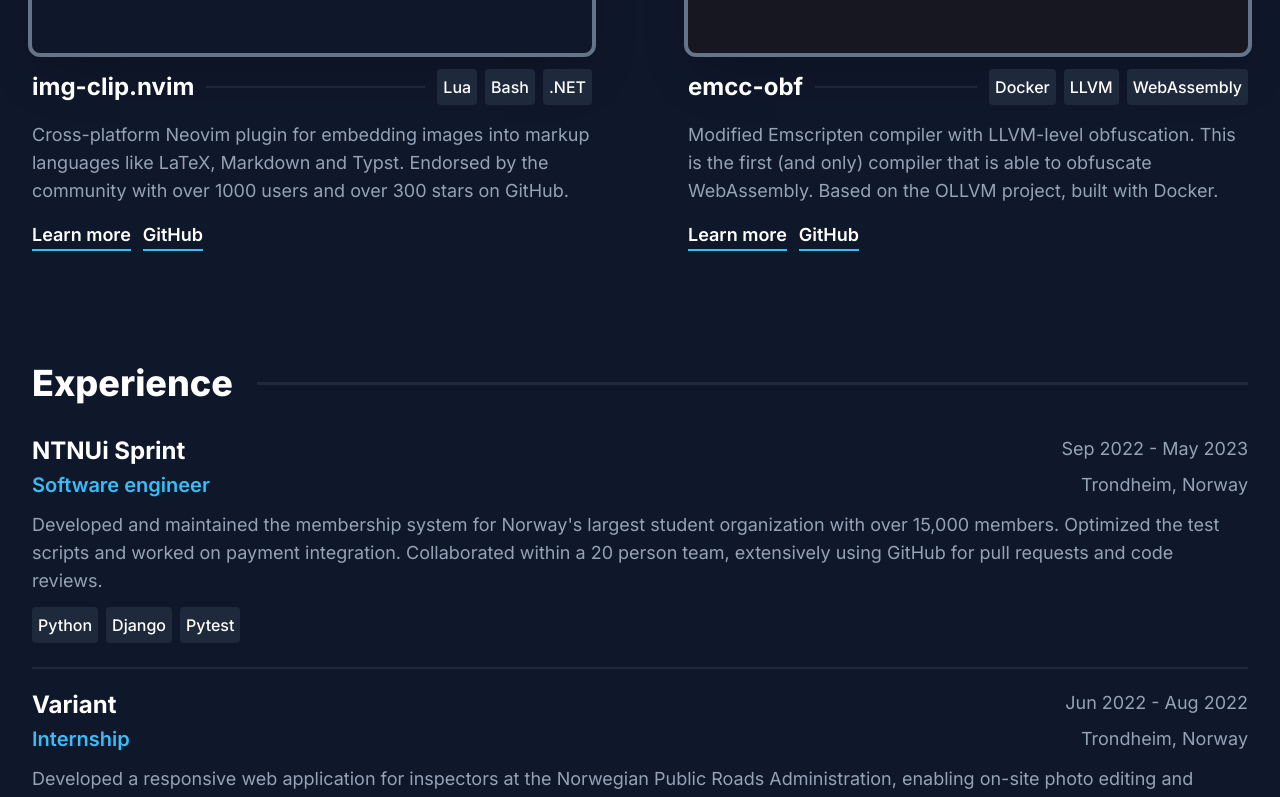
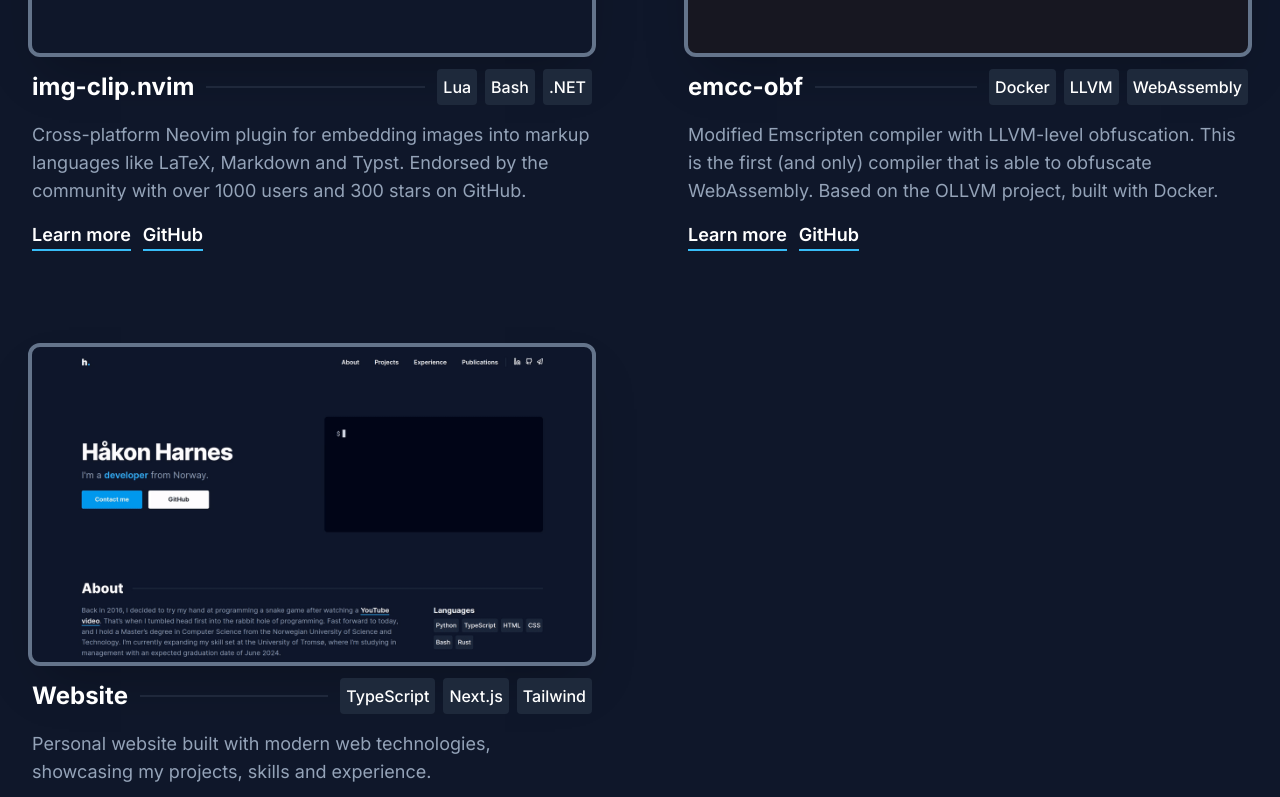
Before and after one commit to HakonHarnes/website, a Next.js app: page / in a window 1280 px wide. Shown: the part 1640-2437 px from the top of the page. Built offline with nearby package versions, Linux system fonts and the light colour scheme; grey boxes are pictures that could not be loaded.

Commit message:
feat: add website to projects

```diff
--- a/app/components/ProjectsSection.tsx
+++ b/app/components/ProjectsSection.tsx
@@ -107,7 +107,7 @@
 
 type ProjectLinksProps = {
   slug: string;
-  github: string;
+  github?: string;
 };
 
 function ProjectLinks({ slug, github }: ProjectLinksProps) {
@@ -116,9 +116,11 @@
       <InternalLink underline={true} href={`projects/${slug}`}>
         Learn more
       </InternalLink>
-      <ExternalLink underline={true} href={github} newTab>
-        GitHub
-      </ExternalLink>
+      {github && (
+        <ExternalLink underline={true} href={github} newTab>
+          GitHub
+        </ExternalLink>
+      )}
     </div>
   );
 }
--- a/app/projects/[slug]/page.tsx
+++ b/app/projects/[slug]/page.tsx
@@ -46,6 +46,7 @@
   title,
   technologies,
   description,
+  website,
   github,
   youtube,
   twitter,
@@ -56,24 +57,32 @@
       <ProjectMedia media={media} slug={slug} />
       <ProjectDetails title={title} technologies={technologies} />
       <ProjectDescription description={description} />
-      <ProjectLinks github={github} youtube={youtube} twitter={twitter} />
+      <ProjectLinks
+        website={website}
+        github={github}
+        youtube={youtube}
+        twitter={twitter}
+      />
       {feedback && <FeedbackList feedback={feedback} />}
     </div>
   );
 }
 
 function ProjectLinks({
+  website,
   github,
   youtube,
   twitter,
 }: {
-  github: string;
+  website?: string;
+  github?: string;
   youtube?: string;
   twitter?: string;
 }) {
   return (
     <div className="flex w-full gap-2">
       <span className="text-slate-400">Links:</span>
+      {website && <ExternalLink href={website}>Website</ExternalLink>}
       {github && <ExternalLink href={github}>GitHub</ExternalLink>}
       {youtube && <ExternalLink href={youtube}>YouTube</ExternalLink>}
       {twitter && <ExternalLink href={twitter}>Twitter</ExternalLink>}
--- a/data/projects.json
+++ b/data/projects.json
@@ -4,7 +4,7 @@
     "media": "/img-clip.mp4",
     "title": "img-clip.nvim",
     "technologies": ["Lua", "Bash", ".NET"],
-    "abstract": "Cross-platform Neovim plugin for embedding images into markup languages like LaTeX, Markdown and Typst. Endorsed by the community with over 1000 users and over 300 stars on GitHub.",
+    "abstract": "Cross-platform Neovim plugin for embedding images into markup languages like LaTeX, Markdown and Typst. Endorsed by the community with over 1000 users and 300 stars on GitHub.",
     "description": [
       "Img-clip is a cross-platform Neovim plugin for embedding images into markup languages like LaTeX, Markdown and Typst. One of the plugin's most notable features is its drag and drop functionality, allowing users to embed images by simply dragging them from their web browser or file explorer directly into the terminal. Additionally, img-clip provides a convenient way to paste images from the system clipboard, as well as integrations with external plugins through its powerful API.",
       "The plugin's markup templates offer extensive customization options, enabling users to configure cursor positioning, figure labels, and auto-generated file names to suit their specific needs. Img-clip also supports multiple image embedding methods, including saving images as files, using URLs, or even embedding them as Base64-encoded data within the document itself. Images from the web are automatically downloaded and embedded into the document. Img-clip also provides advanced image processing capabilities, such as compression and resizing, enabling users to optimize their images before embedding them.",
@@ -101,5 +101,17 @@
       "emcc-obf is a modified Emscripten compiler with LLVM-level obfuscation. It is, to date, the first (and only) compiler that is able to obfuscate WebAssembly, the fourth language of the web. emcc-obf was used in my master's thesis for investigating the feasability of WebAssembly obfuscation for evading crypto mining detection. It was found to be able to evade detection with little overhead. The compiler is based on the obfuscator-LLVM project, and it's built with Docker."
     ],
     "github": "https://github.com/hakonharnes/emcc-obf"
+  },
+  {
+    "slug": "website",
+    "media": "/website.gif",
+    "title": "Website",
+    "technologies": ["TypeScript", "Next.js", "Tailwind"],
+    "abstract": "Personal website built with modern web technologies, showcasing my projects, skills and experience.",
+    "description": [
+      "Personal website is built using modern web technologies like TypeScript, Next.js, and Tailwind CSS. It features a clean and responsive design, allowing visitors to see my projects and experience, learn about my skills, and get in touch with me. The terminal is a custom component that's animated using the react-typed library."
+    ],
+    "github": "https://github.com/hakonharnes/website",
+    "website": "https://harnes.co"
   }
 ]
--- a/types/Project.ts
+++ b/types/Project.ts
@@ -7,8 +7,9 @@
   technologies: string[];
   description: string[];
   abstract: string;
-  github: string;
+  github?: string;
   youtube?: string;
   twitter?: string;
+  website?: string;
   feedback?: Feedback[];
 };
```
Also changed, not shown: public/website.gif (added).
